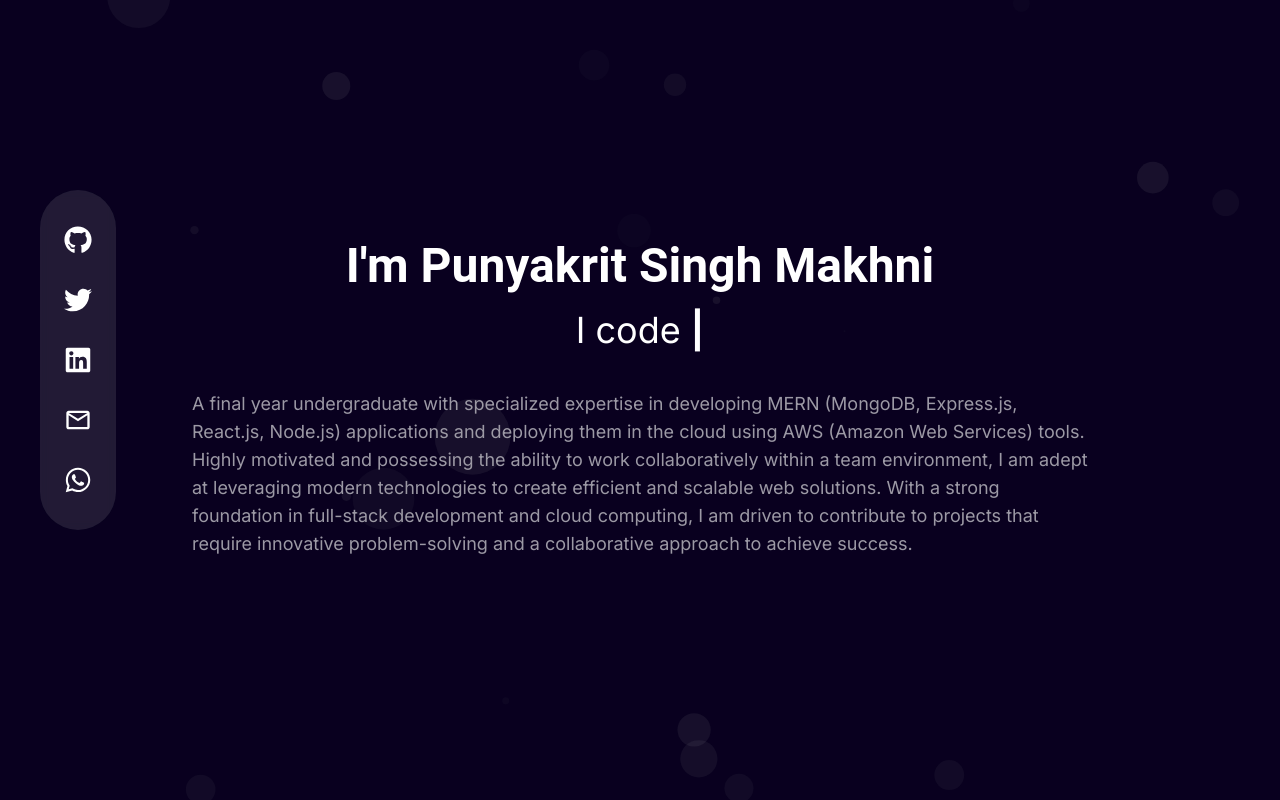
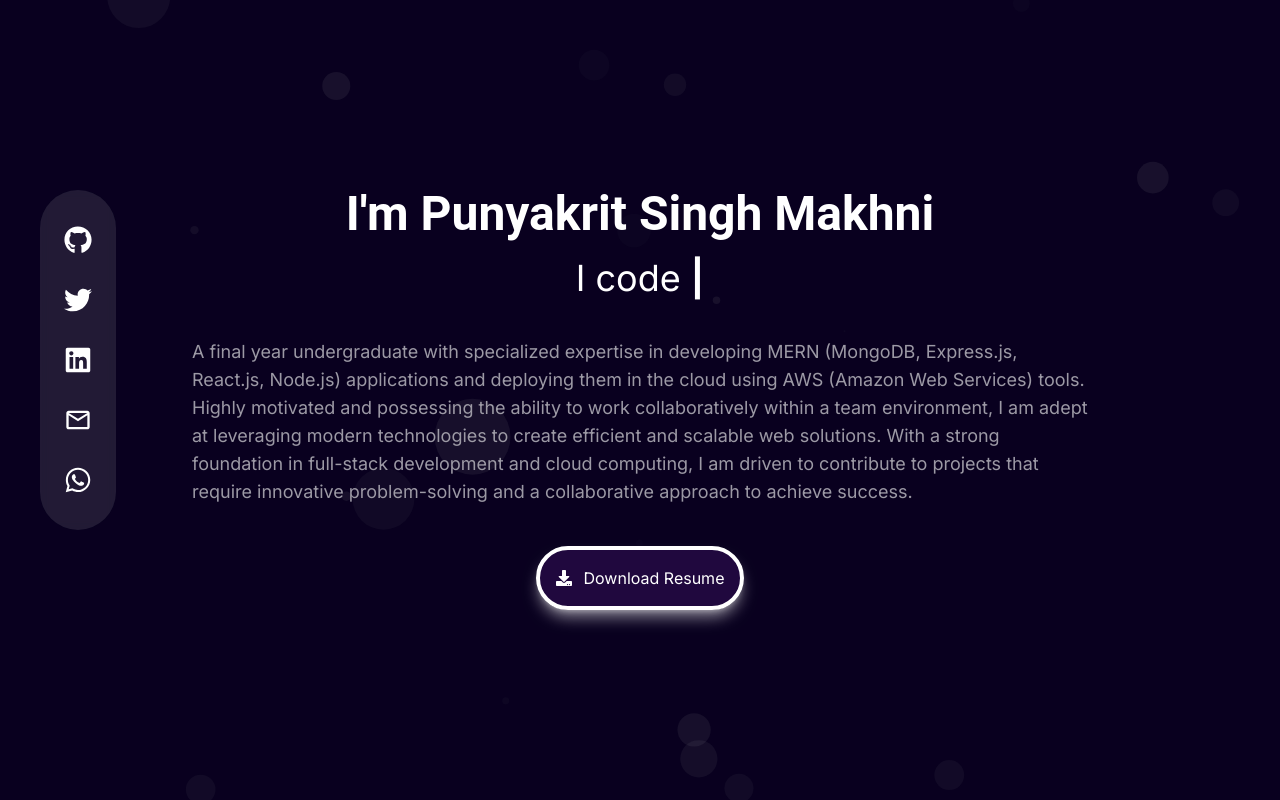
Before and after one commit to punyakrit/portfolio-next, a Next.js app: page / in a window 1280 px wide. Built offline with nearby package versions, Linux system fonts and the light colour scheme.

Commit message:
button main page

```diff
--- /dev/null
+++ b/components/Button.tsx
@@ -0,0 +1,25 @@
+"use client"
+import { FaDownload } from "react-icons/fa";
+
+function Buttons() {
+  return (
+    <div className="md:flex justify-around md:w-2/3 md:mt-10 mt-6 ">
+
+      <div className="py-4 px-4 rounded-full border-4 bg-purple-900/30 border-white shadow-white/50 shadow-lg relative w-max mt-5 md:mt-0">
+        <a href="https://drive.google.com/file/d/1Rlu39Ns8NPcgSN5X-BpWGRcL2ufa8UKy/view?usp=sharing" target="_blank" rel="noopener noreferrer">
+          <button
+            className="flex items-center"
+            onClick={() => {
+              console.log("Button clicked");
+            }}
+          >
+            <FaDownload className="mr-3" />
+            Download Resume
+          </button>
+        </a>
+      </div>
+    </div>
+  );
+}
+
+export default Buttons;
--- a/components/Main.tsx
+++ b/components/Main.tsx
@@ -1,12 +1,11 @@
-
 // import Buttons from "./Buttons";
 
+import Buttons from "./Button";
 import SkillChange from "./SkillChange";
 
 function MainSection() {
   return (
     <div>
-
       <div className="flex justify-center items-center h-screen flex-col ">
         <div
           className="md:text-5xl text-2xl font-bold font-serif"
@@ -15,21 +14,20 @@ function MainSection() {
           I'm Punyakrit Singh Makhni
         </div>
         <div className="md:text-4xl text-lg md:mt-5 mt-2">
-        I code{" "}
-        <SkillChange/>
+          I code <SkillChange />
         </div>
         <div className="md:mt-10 mt-4  md:mx-48 mx-10 md:text-lg text-sm text-white/60">
-        A final year undergraduate with specialized expertise in developing MERN
-        (MongoDB, Express.js, React.js, Node.js) applications and deploying them
-        in the cloud using AWS (Amazon Web Services) tools. Highly motivated and
-        possessing the ability to work collaboratively within a team
-        environment, I am adept at leveraging modern technologies to create
-        efficient and scalable web solutions. With a strong foundation in
-        full-stack development and cloud computing, I am driven to contribute to
-        projects that require innovative problem-solving and a collaborative
-        approach to achieve success.
+          A final year undergraduate with specialized expertise in developing
+          MERN (MongoDB, Express.js, React.js, Node.js) applications and
+          deploying them in the cloud using AWS (Amazon Web Services) tools.
+          Highly motivated and possessing the ability to work collaboratively
+          within a team environment, I am adept at leveraging modern
+          technologies to create efficient and scalable web solutions. With a
+          strong foundation in full-stack development and cloud computing, I am
+          driven to contribute to projects that require innovative
+          problem-solving and a collaborative approach to achieve success.
         </div>
-
+        <Buttons/>
       </div>
     </div>
   );
```
Also changed, not shown: 1 other file (tests, documents, lock files or other folders). Lines whose indentation alone changed are shown as unchanged.
